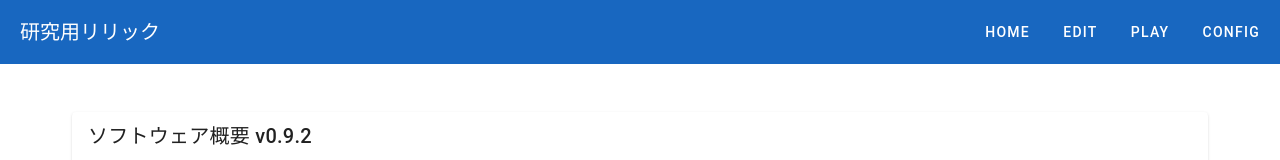
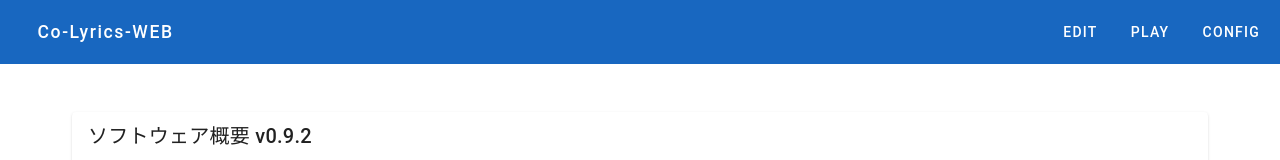
Before and after one commit to mino-8136/Co-Lyrics-WEB, a Vue app: page / in a window 1280 px wide. Shown: the top 160 px of the page. Built offline with nearby package versions, Linux system fonts and the light colour scheme; what @imengyu/vue3-context-menu would draw is missing.

Commit message:
HOMEリンクを削除し、タイトルの部分がその役割になるように修正

```diff
--- a/src/App.vue
+++ b/src/App.vue
@@ -5,9 +5,12 @@ import { RouterView } from 'vue-router'
 <template>
   <v-app>
     <v-toolbar app color="primary" class="mb-4">
-      <v-toolbar-title>研究用リリック</v-toolbar-title>
+      <v-toolbar-title>
+        <v-btn @click="() => $router.push('/')" style="text-transform: none; font-size: 1.1rem"
+          >Co-Lyrics-WEB</v-btn
+        ></v-toolbar-title
+      >
       <v-spacer></v-spacer>
-      <v-btn @click="() => $router.push('/')">Home</v-btn>
 
       <v-btn @click="() => $router.push('/edit')">Edit</v-btn>
       <v-btn @click="() => $router.push('/play')">Play</v-btn>
```
